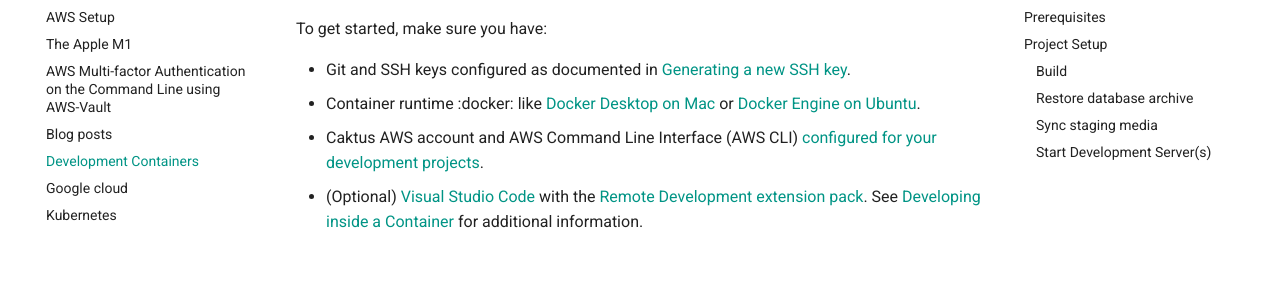
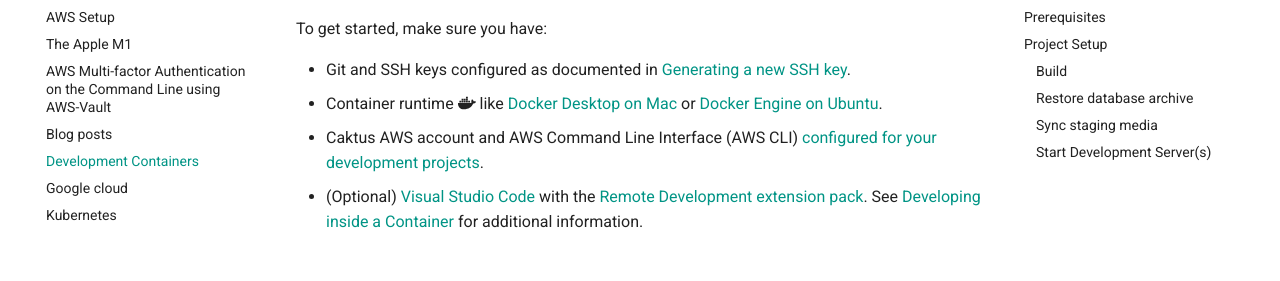
Before and after one commit to caktus/guidebook, an MkDocs documentation site: the page built from docs/developer-onboarding/dev-containers.md, in a window 1280 px wide and 900 px high, scrolled down 599 px. Shown: the part 166-447 px from the top of the window. Built offline with MkDocs 1.6.1 and Material for MkDocs 9.7.7, drawn with Linux system fonts in a browser that asks for light colours; comment, search, counter and statistics services are not loaded; some of the changed lines change nothing that is shown.

Commit message:
try to fix docker icon

```diff
--- a/docs/developer-onboarding/dev-containers.md
+++ b/docs/developer-onboarding/dev-containers.md
@@ -19,7 +19,7 @@
 To get started, make sure you have:
 
 * Git and SSH keys configured as documented in [Generating a new SSH key](M1.md#generating-a-new-ssh-key).
-* Container runtime :docker: like [Docker Desktop on Mac](https://docs.docker.com/desktop/install/mac-install/) or [Docker Engine on Ubuntu](https://docs.docker.com/engine/install/ubuntu/).
+* Container runtime :fontawesome-brands-docker: like [Docker Desktop on Mac](https://docs.docker.com/desktop/install/mac-install/) or [Docker Engine on Ubuntu](https://docs.docker.com/engine/install/ubuntu/).
 * Caktus AWS account and AWS Command Line Interface (AWS CLI) [configured for your development projects](AWS.md).
 * (Optional) [Visual Studio Code](https://code.visualstudio.com/) with the [Remote Development extension pack](https://aka.ms/vscode-remote/download/extension). See [Developing inside a Container](https://code.visualstudio.com/docs/remote/containers) for additional information.
 
```
